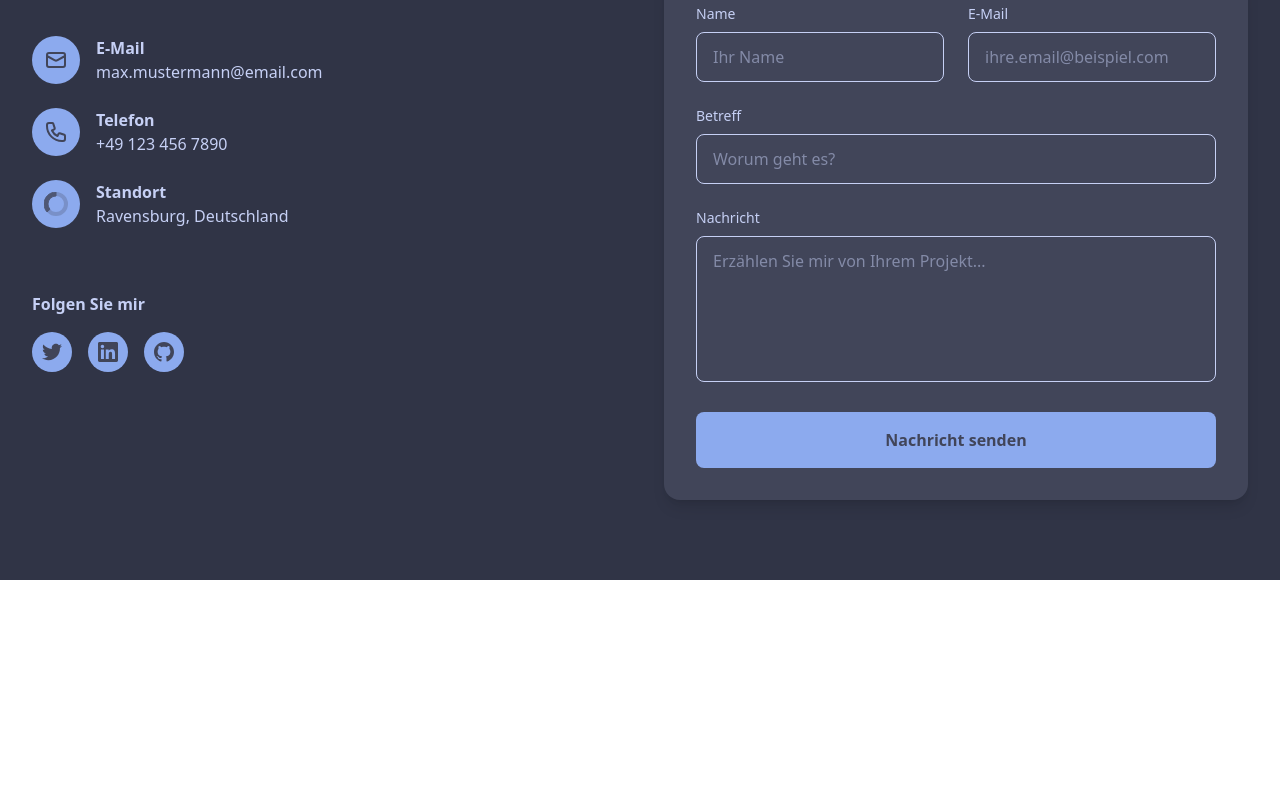
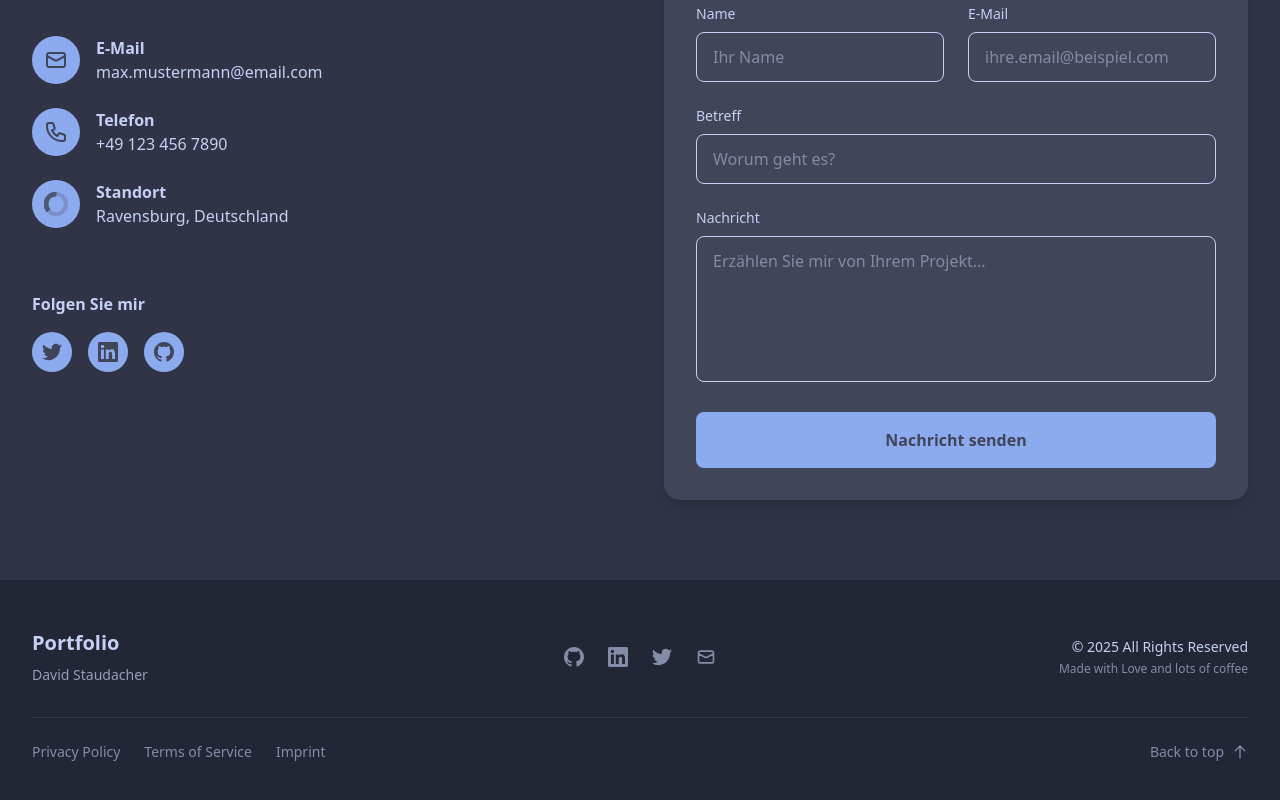
Before and after one commit to iC4rds/portfolio, a SvelteKit app: page / in a window 1280 px wide. Shown: the part 2604-3404 px from the top of the page. Before the commit the page ends 3184 px from the top, so only its background shows below. Built offline with nearby package versions, Linux system fonts and the light colour scheme.

Commit message:
feat: add footer

```diff
--- a/src/app.css
+++ b/src/app.css
@@ -2,6 +2,7 @@
 
 @theme {
   --color-catbase: #303446;
+  --color-catcrust: #232634;
   --color-catsurface: #414559;
   --color-cattext: #c6d0f5;
   --color-catblue: #8caaee;
--- /dev/null
+++ b/src/lib/components/footer.svelte
@@ -0,0 +1,115 @@
+<footer class="py-12 bg-catcrust border-t border-catcrust/20">
+	<div class="max-w-7xl mx-auto px-4 sm:px-6 lg:px-8">
+		<div class="grid md:grid-cols-3 gap-8 items-center">
+			<div class="text-center md:text-left">
+				<h3 class="text-cattext font-bold text-xl mb-2">Portfolio</h3>
+				<p class="text-cattext/70 text-sm">David Staudacher</p>
+			</div>
+
+			<div class="flex justify-center space-x-6">
+				<a
+					href="https://github.com/iC4rds/portfolio"
+					class="text-cattext/60 hover:text-cattext transition-colors duration-200"
+					aria-label="GitHub"
+				>
+					<svg class="w-5 h-5" fill="currentColor" viewBox="0 0 24 24">
+						<path
+							d="M12 0c-6.626 0-12 5.373-12 12 0 5.302 3.438 9.8 8.207 11.387.599.111.793-.261.793-.577v-2.234c-3.338.726-4.033-1.416-4.033-1.416-.546-1.387-1.333-1.756-1.333-1.756-1.089-.745.083-.729.083-.729 1.205.084 1.839 1.237 1.839 1.237 1.07 1.834 2.807 1.304 3.492.997.107-.775.418-1.305.762-1.604-2.665-.305-5.467-1.334-5.467-5.931 0-1.311.469-2.381 1.236-3.221-.124-.303-.535-1.524.117-3.176 0 0 1.008-.322 3.301 1.23.957-.266 1.983-.399 3.003-.404 1.02.005 2.047.138 3.006.404 2.291-1.552 3.297-1.23 3.297-1.23.653 1.653.242 2.874.118 3.176.77.84 1.235 1.911 1.235 3.221 0 4.609-2.807 5.624-5.479 5.921.43.372.823 1.102.823 2.222v3.293c0 .319.192.694.801.576 4.765-1.589 8.199-6.086 8.199-11.386 0-6.627-5.373-12-12-12z"
+						/>
+					</svg>
+				</a>
+
+				<a
+					href="https://linkedin.com"
+					class="text-cattext/60 hover:text-cattext transition-colors duration-200"
+					aria-label="LinkedIn"
+				>
+					<svg class="w-5 h-5" fill="currentColor" viewBox="0 0 24 24">
+						<path
+							d="M20.447 20.452h-3.554v-5.569c0-1.328-.027-3.037-1.852-3.037-1.853 0-2.136 1.445-2.136 2.939v5.667H9.351V9h3.414v1.561h.046c.477-.9 1.637-1.85 3.37-1.85 3.601 0 4.267 2.37 4.267 5.455v6.286zM5.337 7.433c-1.144 0-2.063-.926-2.063-2.065 0-1.138.92-2.063 2.063-2.063 1.14 0 2.064.925 2.064 2.063 0 1.139-.925 2.065-2.064 2.065zm1.782 13.019H3.555V9h3.564v11.452zM22.225 0H1.771C.792 0 0 .774 0 1.729v20.542C0 23.227.792 24 1.771 24h20.451C23.2 24 24 23.227 24 22.271V1.729C24 .774 23.2 0 22.222 0h.003z"
+						/>
+					</svg>
+				</a>
+
+				<a
+					href="https://twitter.com"
+					class="text-cattext/60 hover:text-cattext transition-colors duration-200"
+					aria-label="Twitter"
+				>
+					<svg class="w-5 h-5" fill="currentColor" viewBox="0 0 24 24">
+						<path
+							d="M23.953 4.57a10 10 0 01-2.825.775 4.958 4.958 0 002.163-2.723c-.951.555-2.005.959-3.127 1.184a4.92 4.92 0 00-8.384 4.482C7.69 8.095 4.067 6.13 1.64 3.162a4.822 4.822 0 00-.666 2.475c0 1.71.87 3.213 2.188 4.096a4.904 4.904 0 01-2.228-.616v.06a4.923 4.923 0 003.946 4.827 4.996 4.996 0 01-2.212.085 4.936 4.936 0 004.604 3.417 9.867 9.867 0 01-6.102 2.105c-.39 0-.779-.023-1.17-.067a13.995 13.995 0 007.557 2.209c9.053 0 13.998-7.496 13.998-13.985 0-.21 0-.42-.015-.63A9.935 9.935 0 0024 4.59z"
+						/>
+					</svg>
+				</a>
+
+				<a
+					href="mailto:contact@example.com"
+					class="text-cattext/60 hover:text-cattext transition-colors duration-200"
+					aria-label="Email"
+				>
+					<svg class="w-5 h-5" fill="none" stroke="currentColor" viewBox="0 0 24 24">
+						<path
+							stroke-linecap="round"
+							stroke-linejoin="round"
+							stroke-width="2"
+							d="M3 8l7.89 4.26a2 2 0 002.22 0L21 8M5 19h14a2 2 0 002-2V7a2 2 0 00-2-2H5a2 2 0 00-2 2v10a2 2 0 002 2z"
+						/>
+					</svg>
+				</a>
+			</div>
+
+			<div class="text-center md:text-right">
+				<div class="flex flex-col md:items-end space-y-1">
+					<span class="text-cattext text-sm">© 2025 All Rights Reserved</span>
+					<span class="text-cattext/60 text-xs">Made with Love and lots of coffee</span>
+				</div>
+			</div>
+		</div>
+
+		<div class="mt-8 pt-6 border-t border-cattext/10">
+			<div class="flex flex-col md:flex-row justify-between items-center space-y-4 md:space-y-0">
+				<div class="flex space-x-6">
+					<a
+						href="#privacy"
+						class="text-cattext/60 hover:text-cattext text-sm transition-colors duration-200"
+					>
+						Privacy Policy
+					</a>
+					<a
+						href="#terms"
+						class="text-cattext/60 hover:text-cattext text-sm transition-colors duration-200"
+					>
+						Terms of Service
+					</a>
+					<a
+						href="#imprint"
+						class="text-cattext/60 hover:text-cattext text-sm transition-colors duration-200"
+					>
+						Imprint
+					</a>
+				</div>
+
+				<button
+					onclick={() => window.scrollTo({ top: 0, behavior: 'smooth' })}
+					class="flex items-center space-x-2 text-cattext/60 hover:text-cattext text-sm transition-colors duration-200 group"
+				>
+					<span>Back to top</span>
+					<svg
+						class="w-4 h-4 transform group-hover:-translate-y-1 transition-transform duration-200"
+						fill="none"
+						stroke="currentColor"
+						viewBox="0 0 24 24"
+					>
+						<path
+							stroke-linecap="round"
+							stroke-linejoin="round"
+							stroke-width="2"
+							d="M5 10l7-7m0 0l7 7m-7-7v18"
+						/>
+					</svg>
+				</button>
+			</div>
+		</div>
+	</div>
+</footer>
--- a/src/routes/+page.svelte
+++ b/src/routes/+page.svelte
@@ -4,6 +4,7 @@
   import Skills from '$lib/components/skills.svelte';
   import Portfolio from '$lib/components/portfolio.svelte';
   import Contact from '$lib/components/contact.svelte';
+  import Footer from '$lib/components/footer.svelte';
 </script>
 
 <div class="min-h-screen bg-gray-50">
@@ -14,5 +15,6 @@
     <Skills />
     <Portfolio />
     <Contact />
+    <Footer />
   </main>
 </div>
```
